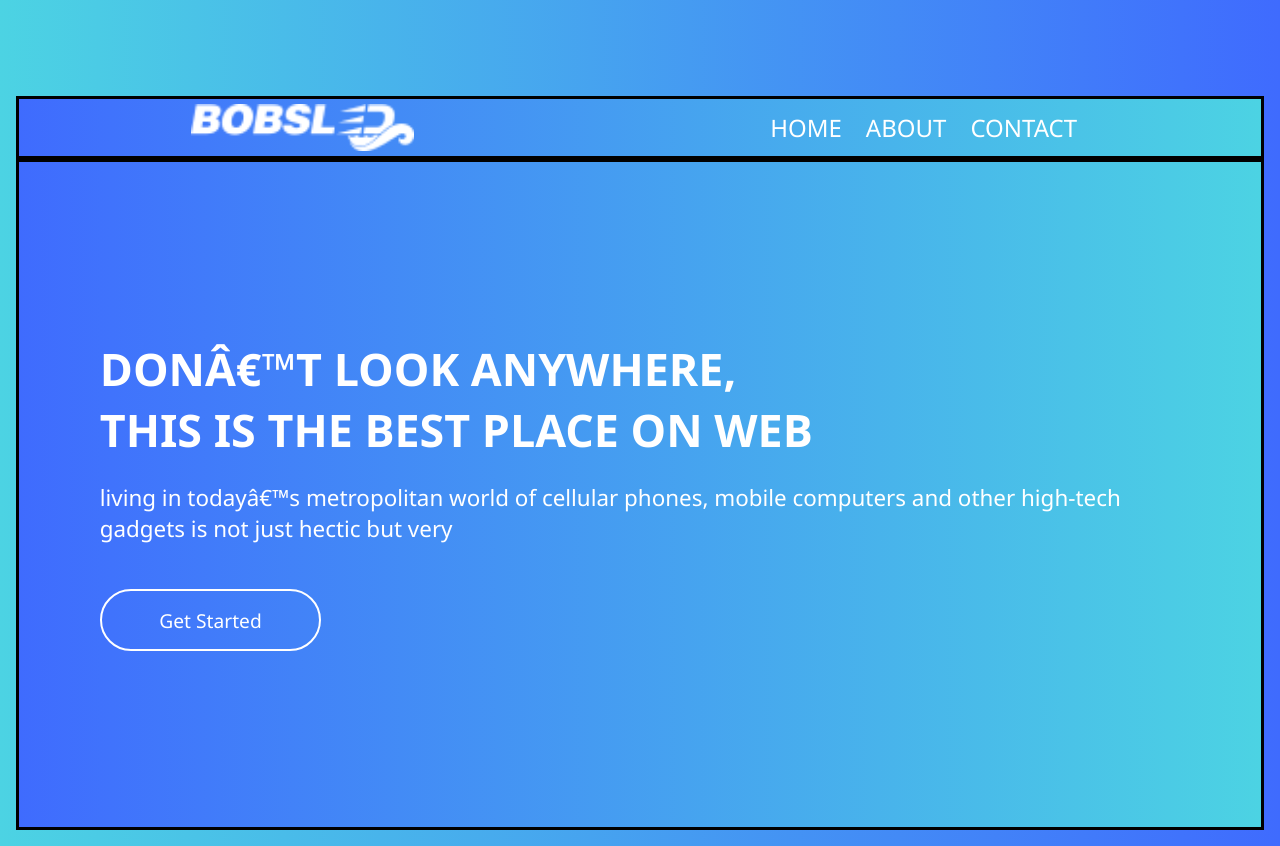
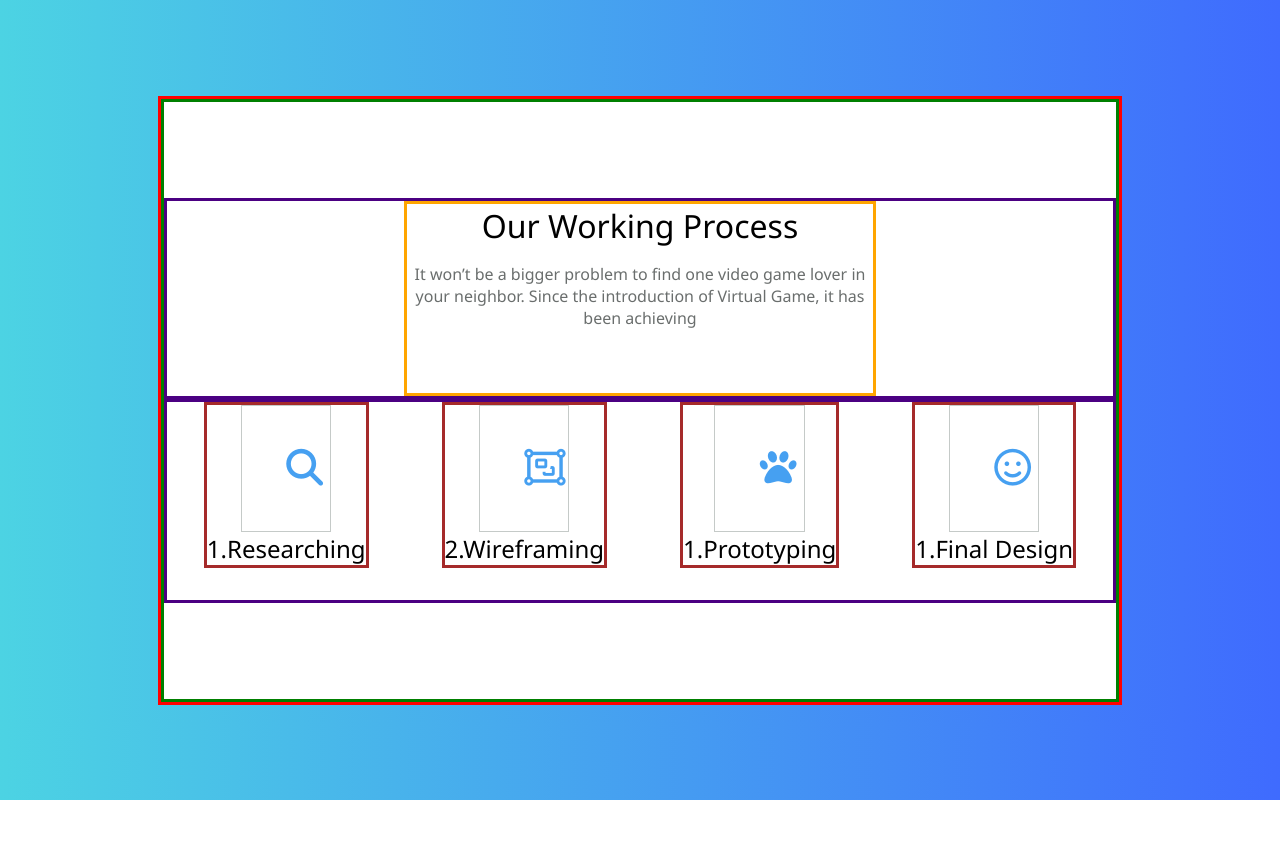
Before and after one commit to mohsen9734/bobsled, a plain HTML site: page index.html in a window 1280 px wide. After the commit the page ends 800 px from the top, so only its background shows below. Drawn offline with Linux system fonts and the light colour scheme.

Commit message:
responsive first and two box

```diff
--- a/css/style.css
+++ b/css/style.css
@@ -7,13 +7,11 @@
 }
 
 body {
-    display: flex;
-    justify-content: center;
-    padding: 6em 1em 1em;
+    padding: 6em 9.9em 1em;
     background-image: linear-gradient(to right, #4CD3E3, #3F6BFE);
 }
 
-/* ------------------Start Header---------------- */
+/* ------------------Start header_--------------- */
 
 .header {
     background-image: linear-gradient(to right, #3F6BFE, #4CD3E3);
@@ -22,12 +20,20 @@ body {
 .header_wrapper {
     display: flex;
     flex-direction: column;
+    background-image: url(../image/2.png);
+    background-repeat: no-repeat;
+    background-size: 50%;
+    background-position: right bottom;
 }
 
 .header_row {
     display: flex;
-    justify-content: space-around;
-    border: solid;
+    justify-content: space-evenly;
+    padding: 1em 0;
+}
+
+.header_row:first-child {
+    border-bottom: thin solid rgba(255, 255, 255, 0.15);
 }
 
 .header_logo {
@@ -52,46 +58,150 @@ body {
 
 .header_nav_link {
     text-transform: uppercase;
-    font-size: 1.5em;
+    font-size: 1em;
     color: white;
-    padding: .5em;
+    padding: 0em 2em;
     text-align: center;
 }
 
 .header_content {
-    width: 87%;
     display: flex;
     flex-direction: column;
     align-items: flex-start;
-    padding: 11em 0;
+    padding: 11em .5em 11em 6em;
     color: white;
 }
 
 .header_content h2 {
-    font-size: 2.8em;
+    font-size: 2em;
     text-transform: uppercase;
 }
 
 .header_content p {
-    font-size: 1.4em;
+    font-size: 1em;
     margin: 1em 0 2em;
 }
 
 .header_content a {
     color: white;
-    padding: .8em 3em;
+    padding: .5em 2.8em;
     border-radius: 3em;
     border: 2px solid white;
     text-transform: capitalize;
-    font-size: 1.2em;
+    font-size: 1em;
     font-weight: 500;
 }
 
-@media (min-width:48em) {}
+@media (min-width:48em) {
+    .header_wrapper {
+        background-size: 50%;
+    }
 
-/* ------------------End Header------------------ */
+    .header_row {
+        display: flex;
+        justify-content: space-between;
+        padding: 1em;
+    }
+
+    .header_logo {
+        width: 12%;
+        display: flex;
+        flex-direction: column;
+        justify-content: center;
+    }
+
+    .header_content {
+        width: 55%;
+        padding: 6em 0;
+    }
+}
+
+/* ------------------End header_----------------- */
 /* ------------------Start Main------------------ */
-/* @media (min-width:48em) {} */
+
+/* ------------------Start Working------------------ */
+.working {
+    background-color: white;
+    border: solid red;
+}
+
+.working_wrapper {
+    display: flex;
+    flex-direction: column;
+    border: solid green;
+}
+
+.working_row {
+    display: flex;
+    flex-direction: column;
+    align-items: center;
+    border:  solid indigo;
+}
+
+.working_content {
+    display: flex;
+    flex-direction: column;
+    align-items: center;
+    text-align: center;
+    border: solid orange;
+}
+
+.working_content h2 {
+    text-transform: capitalize;
+    font-weight: 500;
+    font-size: 2em;
+}
+
+.working_content p {
+    margin: 1em 0 4em;
+    color: #6a6e6d;
+}
+
+.working_item {
+    display: flex;
+    flex-direction: column;
+    align-items: center;
+    margin: 0em 0 2em;
+    border: solid brown;
+}
+
+.working_item i {
+    padding: 1.2em;
+    font-size: 2.3em;
+    border: 1px solid #c5cac8;
+    color: #46A0F1;
+}
+
+.working_item h3 {
+    text-transform: capitalize;
+    font-size: 1.5em;
+    font-weight: 500;
+}
+
+@media (min-width:48em) {
+    .working_wrapper {
+        padding: 6em 0;
+    }
+
+    .working_row {
+        display: flex;
+        flex-direction: row;
+        justify-content: space-around;
+
+    }
+
+    .working_content {
+        width: 50%;
+        display: flex;
+        flex-direction: column;
+        align-items: center;
+        text-align: center;
+        /* padding: 4em 0 0; */
+    }
+
+}
+
+/* ------------------End Working------------------ */
 
 /* ------------------End Main-------------------- */
 /* ------------------Start Footer------------------ */
--- a/index.html
+++ b/index.html
@@ -2,15 +2,16 @@
 <html lang="en">
 
 <head>
-    <meta charset="UTF_8">
-    <meta name="viewport" content="width=device_width, initial_scale=1.0">
+    <meta charset="UTF-8">
+    <meta name="viewport" content="width=device-width, initial-scale=1.0">
     <link rel="stylesheet" href="css/style.css">
+    <link rel="stylesheet" href="fontawesome-free-5.13.0-web/css/all.min.css">
     <title>Bobsled</title>
 </head>
 
 <body>
     <!--Start Header -->
-    <header class="header">
+    <!-- <header class="header">
         <div class="header_wrapper">
             <div class="header_row">
                 <div class="header_logo">
@@ -33,9 +34,40 @@
                 </div>
             </div>
         </div>
-    </header>
+    </header> -->
     <!--End Header -->
     <!-- Start Main -->
+    <main>
+        <section class="working">
+            <div class="working_wrapper">
+                <div class="working_row">
+                    <div class="working_content">
+                        <h2>our working process</h2>
+                        <p>It won’t be a bigger problem to find one video game lover in your neighbor. Since the
+                            introduction of Virtual Game, it has been achieving</p>
+                    </div>
+                </div>
+                <div class="working_row">
+                    <div class="working_item">
+                        <i class="fas fa-search"></i>
+                        <h3>1.researching</h3>
+                    </div>
+                    <div class="working_item">
+                        <i class="far fa-object-group"></i>
+                        <h3>2.wireframing</h3>
+                    </div>
+                    <div class="working_item">
+                        <i class="fa fa-paw"></i>
+                        <h3>1.prototyping</h3>
+                    </div>
+                    <div class="working_item">
+                        <i class="far fa-smile"></i>
+                        <h3>1.final design</h3>
+                    </div>
+                </div>
+            </div>
+        </section>
+    </main>
     <!-- End Main -->
     <!-- Start Footer -->
     <!-- Footer -->
```
